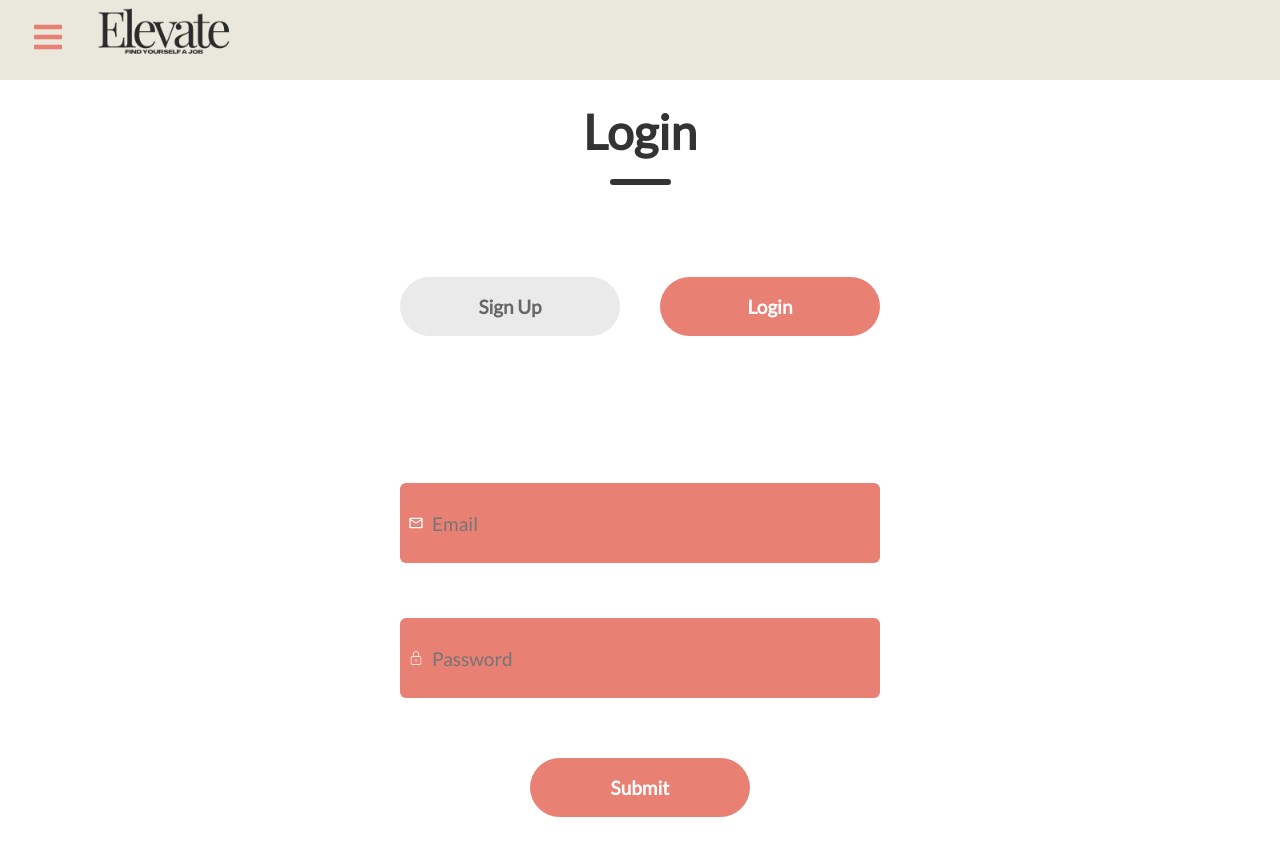
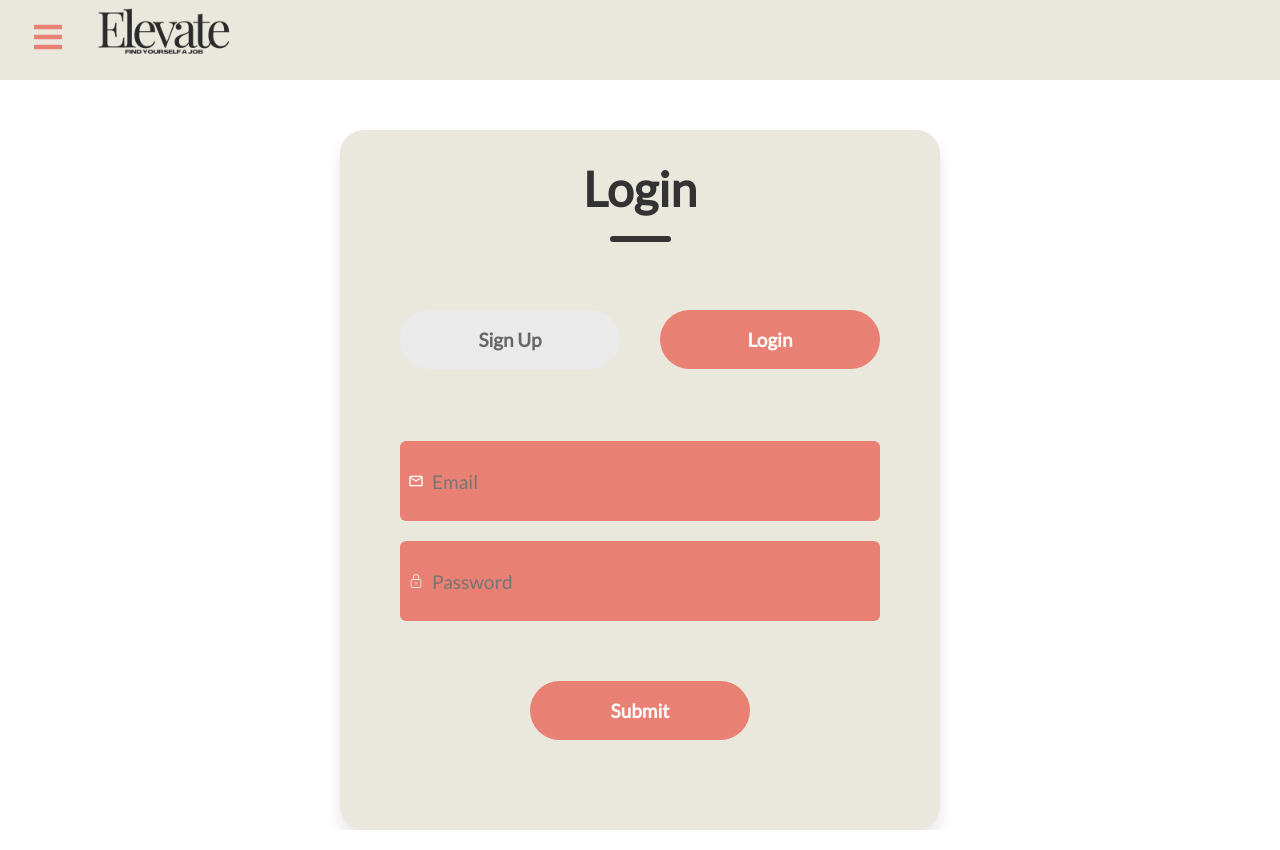
Before and after one commit to VPhilavong/gsquad_hacakthon, a React (Create React App) app in the folder p1/profile/: page /login in a window 1280 px wide. Built offline with nearby package versions, Linux system fonts and the light colour scheme.

Commit message:
interviewAI button

```diff
--- a/p1/profile/src/pages/InterviewAI.js
+++ b/p1/profile/src/pages/InterviewAI.js
@@ -132,18 +132,18 @@ try {
         />
       </div>
 
-      <div style={{ marginBottom: 10 }}>
-        <button onClick={startRecording} disabled={recordingStatus === "recording"}>
-          Start Recording
-        </button>
-        <button onClick={stopRecording} disabled={recordingStatus !== "recording"}>
-          Stop Recording
-        </button>
+      <div className="ai-button-container">
+      <button
+        onClick={recordingStatus === "recording" ? stopRecording : startRecording}
+        className="ai-button1"
+      >
+        <div className="ai-button2">{recordingStatus === "recording" ? "Stop Recording" : "Start Recording"}</div>
+      </button>
       </div>
 
       <p>Status: {recordingStatus}</p>
 
-      <div style={{ marginTop: 20 }}>
+      <div className="feedback">
         <h3>AI Feedback:</h3>
         <p>{feedback}</p>
       </div>
--- a/p1/profile/src/pages/Login.css
+++ b/p1/profile/src/pages/Login.css
@@ -16,7 +16,12 @@
   .section-title {
     font-size: 1.125rem;
     font-weight: 600;
-    margin-bottom: 1rem;
+    display: flex;
+    flex-direction: column;
+    align-items: center;
+    gap: 9px;
+    width: 100%;
+    margin-top: 30px;
   }
 
   /* Section Card Textarea */
@@ -43,25 +48,19 @@
   }
 
   /* Container */
-  .container {
+  .login-container {
     display: flex;
     flex-direction: column;
     margin: auto;
     margin-top: 50px;
     width: 600px;
-    background-color: #aea175;
+    background-color: #EAE7DC;
     padding-bottom: 30px;
+    border-radius: 1.5rem;
+    box-shadow: 0 10px 15px rgba(0, 0, 0, 0.1);
+    transition: box-shadow 0.3s;
   }
 
-  /* Header */
-  .header {
-    display: flex;
-    flex-direction: column;
-    align-items: center;
-    gap: 9px;
-    width: 100%;
-    margin-top: 30px;
-  }
 
   .text {
     color: #333;
@@ -79,7 +78,7 @@
 
   /* Inputs */
   .inputs {
-    margin-top: 55px;
+    margin-top: 20px;
     display: flex;
     flex-direction: column;
     gap: 25px;
@@ -93,6 +92,7 @@
     height: 80px;
     background: #E98074; /* Coral background */
     border-radius: 6px;
+    color:#EAE7DC;
   }
 
   .input input {
@@ -103,6 +103,7 @@
     outline: none;
     color: #333;
     font-size: 19px;
+    color:#EAE7DC;
   }
 
   /* Submit Container */
@@ -112,7 +113,7 @@
     justify-content: center; /* Centers the button horizontally */
     align-items: center; /* Centers content vertically */
     gap: 40px;
-    margin: 60px auto;
+    margin: 20px auto;
     width: 100%; /* Ensures it takes full width for centering */
 }
 .submit-container2 {
@@ -149,3 +150,19 @@
     margin-right: 8px;
     margin-left: 8px;
   }
+
+  .role-dropdown {
+    display: flex;
+    justify-content: center;
+    align-items: center;
+    text-align: center;
+    margin-left: 10px;
+    width: 220px;
+    height: 59px;
+    color: #fff;
+    background-color: #df9289; /* Coral background */
+    border-radius: 50px;
+    font-size: 19px;
+    font-weight: 700;
+    cursor: pointer;
+  }
--- a/p1/profile/src/pages/Login.js
+++ b/p1/profile/src/pages/Login.js
@@ -83,8 +83,9 @@ const Login = () => {
     };
 
     return (
-        <div className="container">
-            <div className="header">
+
+            <div className="login-container">
+                <div className="section-title">
                     <div className="text">{action}</div>
                     <div className="underline"></div>
                 </div>
--- a/p1/profile/src/pages/interview.css
+++ b/p1/profile/src/pages/interview.css
@@ -8,7 +8,11 @@
   }
 
 
-  .button {
+  .ai-button-container{
+
+  }
+
+  .ai-button1 {
     width: 300px;
     height: 300px;
     border-radius: 50%;
@@ -24,7 +28,7 @@
     box-shadow: 0 10px 15px rgba(0, 0, 0, 0.5);
   }
 
-  .button2 {
+  .ai-button2 {
     width: 150px;
     height: 150px;
     border-radius: 50%;
```
Also changed, not shown: p1/profile/src/pages/jeff-bezos-01-304.jpg (deleted). Lines whose indentation alone changed are shown as unchanged.
